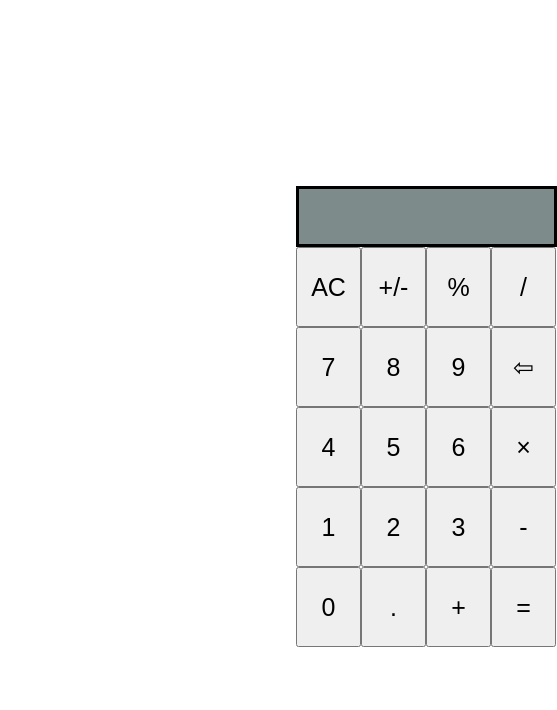
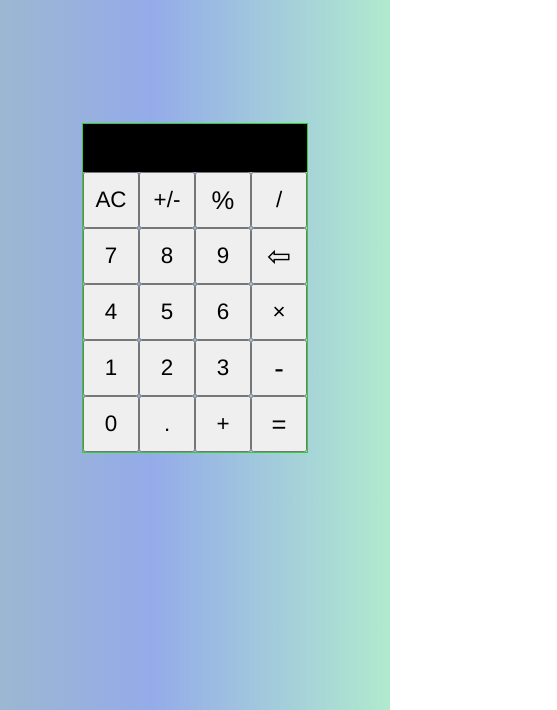
Before and after one commit to Manea-Alex/Project_Calculator, a plain HTML site: page public/index.html in a window 390 px wide. Shown: the part 134-844 px from the top of the page, 557 px wide, since content can reach past the window. Drawn offline with Linux system fonts and the light colour scheme; files that its build step writes are made by us from their sources.

Commit message:
Design + Mobile Resposiveness

```diff
--- a/public/index.html
+++ b/public/index.html
@@ -1,18 +1,18 @@
 <!DOCTYPE html>
 <html lang="en">
-
   <head>
     <meta charset="UTF-8" />
     <meta http-equiv="X-UA-Compatible" content="IE=edge" />
     <meta name="viewport" content="width=device-width, initial-scale=1.0" />
-    <link rel="stylesheet" type="text/css" href="style.css" />
-    <script type="text/javascript" src="index.js" defer></script>
+    <link rel="stylesheet" type="text/css" href="../style.css" />
+    <script type="text/javascript" src="../index.js" defer></script>
     <title>Calculator</title>
   </head>
 
   <body>
+    <div class="calculator">Calculator</div>
     <div class="container">
-        <div class="box">
+      <!-- Calculator -->
       <div class="input-text" id="div"></div>
       <div class="buttons" id="btns">
         <button type="button" class="btn-AC">AC</button>
@@ -39,10 +39,7 @@
         <button type="button" class="btn-dot" id="dot">.</button>
         <button type="button" class="btn-plus">+</button>
         <button type="button" class="btn-equals">=</button>
-                <!-- <button type="button" class="butttton">apasa</button> -->
-            </div>
       </div>
     </div>
   </body>
-
 </html>
--- a/style.css
+++ b/style.css
@@ -1,167 +1,333 @@
- html,
 body {
-  /* height: 10%; */
+  background-color: aqua;
+  background: rgb(32, 95, 152);
+  background: linear-gradient(
+    90deg,
+    rgba(32, 95, 152, 0.44861694677871145) 0%,
+    rgba(130, 157, 230, 0.8547794117647058) 39%,
+    rgba(176, 234, 206, 1) 100%,
+    rgba(229, 239, 172, 1) 100%
+  );
+}
+
+.calculator {
+  display: flex;
+  justify-content: center;
+  font-family: "Franklin Gothic Medium", "Arial Narrow", Arial, sans-serif;
+  font-size: 3rem;
+  margin-top: 4rem;
 }
 .container {
-    margin-top: 14rem;
-    margin-left: 45rem;
-
+  align-items: center;
+  text-align: center;
+  outline: 1px solid limegreen !important;
+  position: absolute;
+  top: 50%;
+  left: 50%;
+  transform: translate(-50%, -50%);
 }
-
-.input-text{
-    align-items: center;
+.input-text {
+  display: flex;
+  /* background-color: rgb(125, 139, 139); */
+  background-color: black;
+  justify-content: center;
+  align-items: center;
+  font-size: 2rem;
+  height: 5rem;
+  width: 18rem;
+  color: #fff;
+  font-family: "Franklin Gothic Medium", "Arial Narrow", Arial, sans-serif;
+  font-size: 2rem;
 }
 .buttons {
   display: grid;
   grid-template-columns: repeat(4, 1fr);
-  height: 65px;
-  width: 35px;
-  margin-right: 120px;
+  width: 16rem;
 }
 .btn-AC {
-  height: 80px;
-  width: 65px;
-  font-size: 25px;
+  height: 5rem;
+  width: 4.5rem;
+  font-size: 1.4rem;
+  font-family: "Franklin Gothic Medium", "Arial Narrow", Arial, sans-serif;
 }
 
 .btn-div {
-  height: 80px;
-  width: 65px;
-  font-size: 25px;
+  height: 5rem;
+  width: 4.5rem;
+  font-size: 1.4rem;
+  font-family: "Franklin Gothic Medium", "Arial Narrow", Arial, sans-serif;
 }
 .btn-1 {
-  height: 80px;
-  width: 65px;
-  font-size: 25px;
+  height: 5rem;
+  width: 4.5rem;
+  font-size: 1.4rem;
+  font-family: "Franklin Gothic Medium", "Arial Narrow", Arial, sans-serif;
 }
 
 .btn-PlusMinus {
-  height: 80px;
-  width: 65px;
-  font-size: 25px;
+  height: 5rem;
+  width: 4.5rem;
+  font-size: 1.4rem;
+  font-family: "Franklin Gothic Medium", "Arial Narrow", Arial, sans-serif;
 }
 .btn-Mod {
-  height: 80px;
-  width: 65px;
-  font-size: 25px;
+  height: 5rem;
+  width: 4.5rem;
+  font-size: 1.6rem;
+  font-family: "Franklin Gothic Medium", "Arial Narrow", Arial, sans-serif;
 }
 .btn-√ {
-  height: 80px;
-  width: 65px;
-  font-size: 25px;
+  height: 5rem;
+  width: 4.5rem;
+  font-size: 1.4rem;
+  font-family: "Franklin Gothic Medium", "Arial Narrow", Arial, sans-serif;
 }
 
 .btn-7 {
-  height: 80px;
-  width: 65px;
-  font-size: 25px;
+  height: 5rem;
+  width: 4.5rem;
+  font-size: 1.4rem;
+  font-family: "Franklin Gothic Medium", "Arial Narrow", Arial, sans-serif;
 }
 .btn-8 {
-  height: 80px;
-  width: 65px;
-  font-size: 25px;
+  height: 5rem;
+  width: 4.5rem;
+  font-size: 1.4rem;
+  font-family: "Franklin Gothic Medium", "Arial Narrow", Arial, sans-serif;
 }
 .btn-9 {
-  height: 80px;
-  width: 65px;
-  font-size: 25px;
+  height: 5rem;
+  width: 4.5rem;
+  font-size: 1.4rem;
+  font-family: "Franklin Gothic Medium", "Arial Narrow", Arial, sans-serif;
 }
 .btn-÷ {
-  height: 80px;
-  width: 65px;
-  font-size: 25px;
+  height: 5rem;
+  width: 4.5rem;
+  font-size: 1.8rem;
+  font-family: "Franklin Gothic Medium", "Arial Narrow", Arial, sans-serif;
 }
 
 .btn-4 {
-  height: 80px;
-  width: 65px;
-  font-size: 25px;
+  height: 5rem;
+  width: 4.5rem;
+  font-size: 1.4rem;
+  font-family: "Franklin Gothic Medium", "Arial Narrow", Arial, sans-serif;
 }
 .btn-5 {
-  height: 80px;
-  width: 65px;
-  font-size: 25px;
+  height: 5rem;
+  width: 4.5rem;
+  font-size: 1.4rem;
+  font-family: "Franklin Gothic Medium", "Arial Narrow", Arial, sans-serif;
 }
 .btn-6 {
-  height: 80px;
-  width: 65px;
-  font-size: 25px;
+  height: 5rem;
+  width: 4.5rem;
+  font-size: 1.4rem;
+  font-family: "Franklin Gothic Medium", "Arial Narrow", Arial, sans-serif;
 }
 .btn-× {
-  height: 80px;
-  width: 65px;
-  font-size: 25px;
+  height: 5rem;
+  width: 4.5rem;
+  font-size: 1.4rem;
+  font-family: "Franklin Gothic Medium", "Arial Narrow", Arial, sans-serif;
 }
 
 .btn-2 {
-  height: 80px;
-  width: 65px;
-  font-size: 25px;
+  height: 5rem;
+  width: 4.5rem;
+  font-size: 1.4rem;
+  font-family: "Franklin Gothic Medium", "Arial Narrow", Arial, sans-serif;
 }
 .btn-3 {
-  height: 80px;
-  width: 65px;
-  font-size: 25px;
+  height: 5rem;
+  width: 4.5rem;
+  font-size: 1.4rem;
+  font-family: "Franklin Gothic Medium", "Arial Narrow", Arial, sans-serif;
 }
 .btn-- {
-  height: 80px;
-  width: 65px;
-  font-size: 25px;
+  height: 5rem;
+  width: 4.5rem;
+  font-size: 1.8rem;
+  font-family: "Franklin Gothic Medium", "Arial Narrow", Arial, sans-serif;
 }
 
 .btn-0 {
-  height: 80px;
-  width: 65px;
-  font-size: 25px;
+  height: 5rem;
+  width: 4.5rem;
+  font-size: 1.4rem;
+  font-family: "Franklin Gothic Medium", "Arial Narrow", Arial, sans-serif;
 }
 .btn-dot {
-  height: 80px;
-  width: 65px;
-  font-size: 25px;
+  height: 5rem;
+  width: 4.5rem;
+  font-size: 1.4rem;
+  font-family: "Franklin Gothic Medium", "Arial Narrow", Arial, sans-serif;
 }
 .btn-plus {
-  height: 80px;
-  width: 65px;
-  font-size: 25px;
+  height: 5rem;
+  width: 4.5rem;
+  font-size: 1.4rem;
+  font-family: "Franklin Gothic Medium", "Arial Narrow", Arial, sans-serif;
 }
 .btn-equals {
-  height: 80px;
-  width: 65px;
-  font-size: 25px;
+  height: 5rem;
+  width: 4.5rem;
+  font-size: 1.6rem;
+  font-family: "Franklin Gothic Medium", "Arial Narrow", Arial, sans-serif;
 }
 
-.input-text {
-  display: flex;
-  background-color: rgb(125, 139, 139);
+/* .buttons {
   position: relative;
-  border: solid;
-  justify-content: center;
-  font-size: 28px;
-  height: 55px;
-  width: 255px;
-  /* margin-left: -15px; */
-  /* margin-left: 30px; */
-  color: black;
-  align-items: center;
-  white-space: nowrap;
-  overflow: hidden;
-  text-overflow: ellipsis;
-  /* overflow-x: scroll; */
-}
-.buttons {
-  position: relative;
-}
+} */
 
 /* ======== MEDIA QUERY(SMedium Devices) ======= */
-@media screen and (max-width:1024px){
-    .container{
-        margin-top: 20rem;
-        margin-left: 18rem;
-    }
+@media screen and (max-width: 600px) {
+  .input-text {
+    height: 3rem;
+    width: 14rem;
+    overflow: hidden;
+    font-size: 1.5rem;
+  }
+  .buttons {
+    display: grid;
+    grid-template-columns: repeat(4, 1fr);
+    width: 10rem;
+  }
+  .btn-AC {
+    height: 3.5rem;
+    width: 3.5rem;
+    font-size: 1.4rem;
+    font-family: "Franklin Gothic Medium", "Arial Narrow", Arial, sans-serif;
+  }
 
+  .btn-div {
+    height: 3.5rem;
+    width: 3.5rem;
+    font-size: 1.4rem;
+    font-family: "Franklin Gothic Medium", "Arial Narrow", Arial, sans-serif;
+  }
+  .btn-1 {
+    height: 3.5rem;
+    width: 3.5rem;
+    font-size: 1.4rem;
+    font-family: "Franklin Gothic Medium", "Arial Narrow", Arial, sans-serif;
+  }
+
+  .btn-PlusMinus {
+    height: 3.5rem;
+    width: 3.5rem;
+    font-size: 1.4rem;
+    font-family: "Franklin Gothic Medium", "Arial Narrow", Arial, sans-serif;
+  }
+  .btn-Mod {
+    height: 3.5rem;
+    width: 3.5rem;
+    font-size: 1.6rem;
+    font-family: "Franklin Gothic Medium", "Arial Narrow", Arial, sans-serif;
+  }
+  .btn-√ {
+    height: 3.5rem;
+    width: 3.5rem;
+    font-size: 1.4rem;
+    font-family: "Franklin Gothic Medium", "Arial Narrow", Arial, sans-serif;
+  }
+
+  .btn-7 {
+    height: 3.5rem;
+    width: 3.5rem;
+    font-size: 1.4rem;
+    font-family: "Franklin Gothic Medium", "Arial Narrow", Arial, sans-serif;
+  }
+  .btn-8 {
+    height: 3.5rem;
+    width: 3.5rem;
+    font-size: 1.4rem;
+    font-family: "Franklin Gothic Medium", "Arial Narrow", Arial, sans-serif;
+  }
+  .btn-9 {
+    height: 3.5rem;
+    width: 3.5rem;
+    font-size: 1.4rem;
+    font-family: "Franklin Gothic Medium", "Arial Narrow", Arial, sans-serif;
+  }
+  .btn-÷ {
+    height: 3.5rem;
+    width: 3.5rem;
+    font-size: 1.8rem;
+    font-family: "Franklin Gothic Medium", "Arial Narrow", Arial, sans-serif;
+  }
+
+  .btn-4 {
+    height: 3.5rem;
+    width: 3.5rem;
+    font-size: 1.4rem;
+    font-family: "Franklin Gothic Medium", "Arial Narrow", Arial, sans-serif;
+  }
+  .btn-5 {
+    height: 3.5rem;
+    width: 3.5rem;
+    font-size: 1.4rem;
+    font-family: "Franklin Gothic Medium", "Arial Narrow", Arial, sans-serif;
+  }
+  .btn-6 {
+    height: 3.5rem;
+    width: 3.5rem;
+    font-size: 1.4rem;
+    font-family: "Franklin Gothic Medium", "Arial Narrow", Arial, sans-serif;
+  }
+  .btn-× {
+    height: 3.5rem;
+    width: 3.5rem;
+    font-size: 1.4rem;
+    font-family: "Franklin Gothic Medium", "Arial Narrow", Arial, sans-serif;
+  }
+
+  .btn-2 {
+    height: 3.5rem;
+    width: 3.5rem;
+    font-size: 1.4rem;
+    font-family: "Franklin Gothic Medium", "Arial Narrow", Arial, sans-serif;
+  }
+  .btn-3 {
+    height: 3.5rem;
+    width: 3.5rem;
+    font-size: 1.4rem;
+    font-family: "Franklin Gothic Medium", "Arial Narrow", Arial, sans-serif;
+  }
+  .btn-- {
+    height: 3.5rem;
+    width: 3.5rem;
+    font-size: 1.8rem;
+    font-family: "Franklin Gothic Medium", "Arial Narrow", Arial, sans-serif;
+  }
+
+  .btn-0 {
+    height: 3.5rem;
+    width: 3.5rem;
+    font-size: 1.4rem;
+    font-family: "Franklin Gothic Medium", "Arial Narrow", Arial, sans-serif;
+  }
+  .btn-dot {
+    height: 3.5rem;
+    width: 3.5rem;
+    font-size: 1.4rem;
+    font-family: "Franklin Gothic Medium", "Arial Narrow", Arial, sans-serif;
+  }
+  .btn-plus {
+    height: 3.5rem;
+    width: 3.5rem;
+    font-size: 1.4rem;
+    font-family: "Franklin Gothic Medium", "Arial Narrow", Arial, sans-serif;
+  }
+  .btn-equals {
+    height: 3.5rem;
+    width: 3.5rem;
+    font-size: 1.6rem;
+    font-family: "Franklin Gothic Medium", "Arial Narrow", Arial, sans-serif;
+  }
 }
 
 /* ======== MEDIA QUERY(Small Devices) ======= */
-@media screen and (max-width:600px){
-
+@media screen and (max-width: 600px) {
 }
```
Lines whose indentation alone changed are shown as unchanged.
